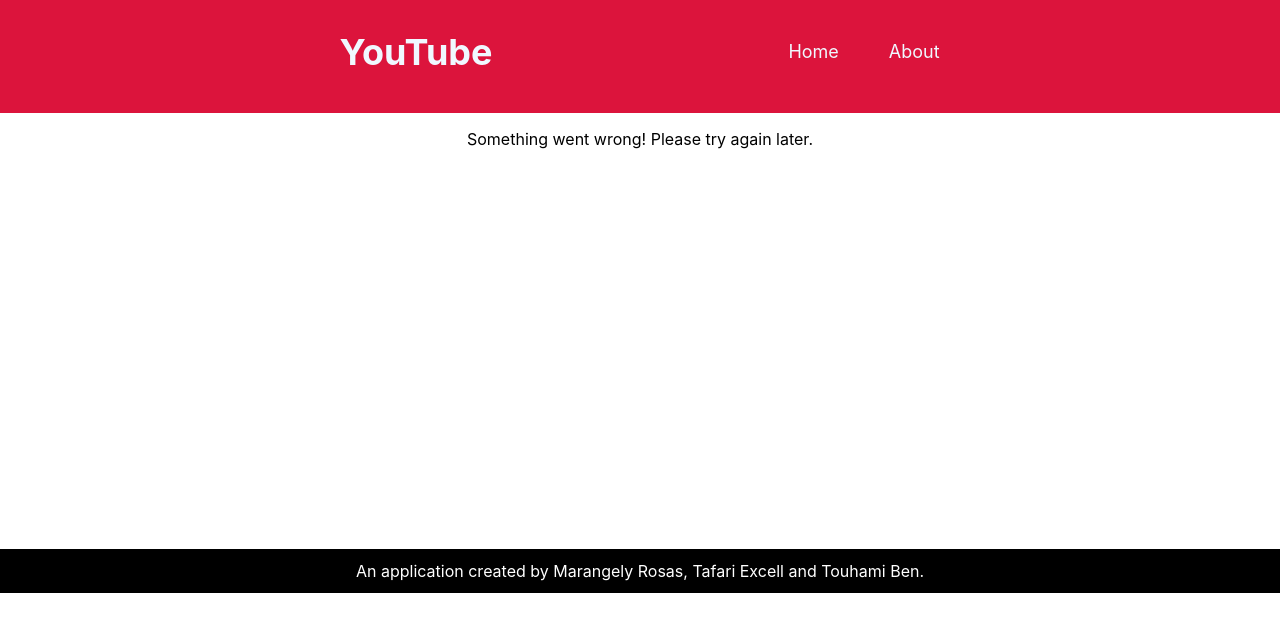
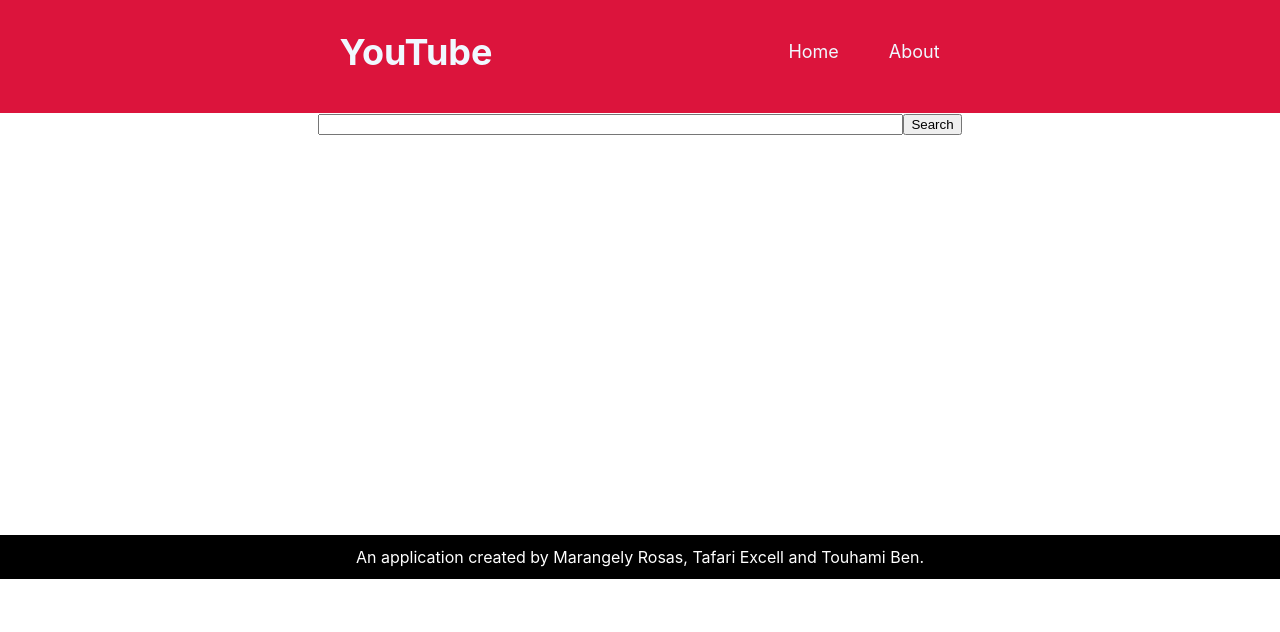
Before and after one commit to MarangelyRosas/youtube-clone-project, a React (Create React App) app: page / in a window 1280 px wide. Shown: the top 632 px of the page. Built offline with nearby package versions, Linux system fonts and the light colour scheme.

Commit message:
Final commmit

```diff
--- a/src/components/Home.jsx
+++ b/src/components/Home.jsx
@@ -10,8 +10,7 @@
     //const apiURL = `https://youtube.googleapis.com/youtube/v3/search?key=${process.env.REACT_APP_YOUTUBE_API_KEY}`
     const [search, setSearch] = useState("");
     const [searchResults, setSearchResults] = useState([]);
-    //const [error,setError] = useState(false);
-    const error = ErrorMessage;
+    const [error,setError] = useState(false);
     //  const [videos, setVideos] = useState([])
 
 
```
